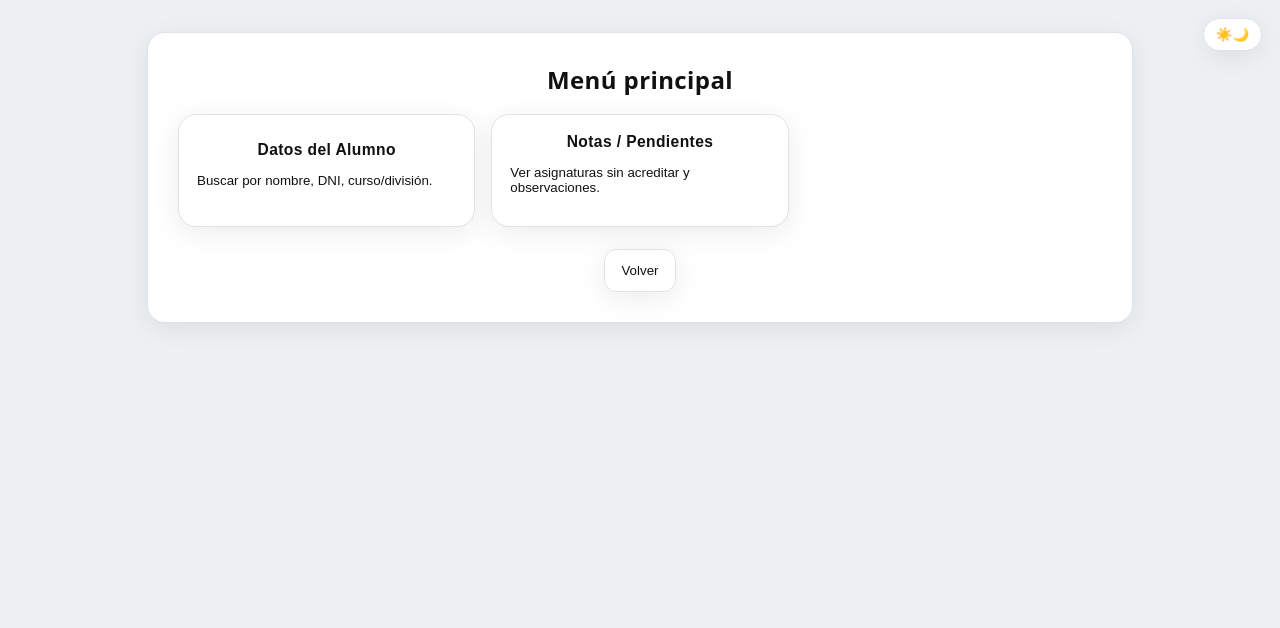
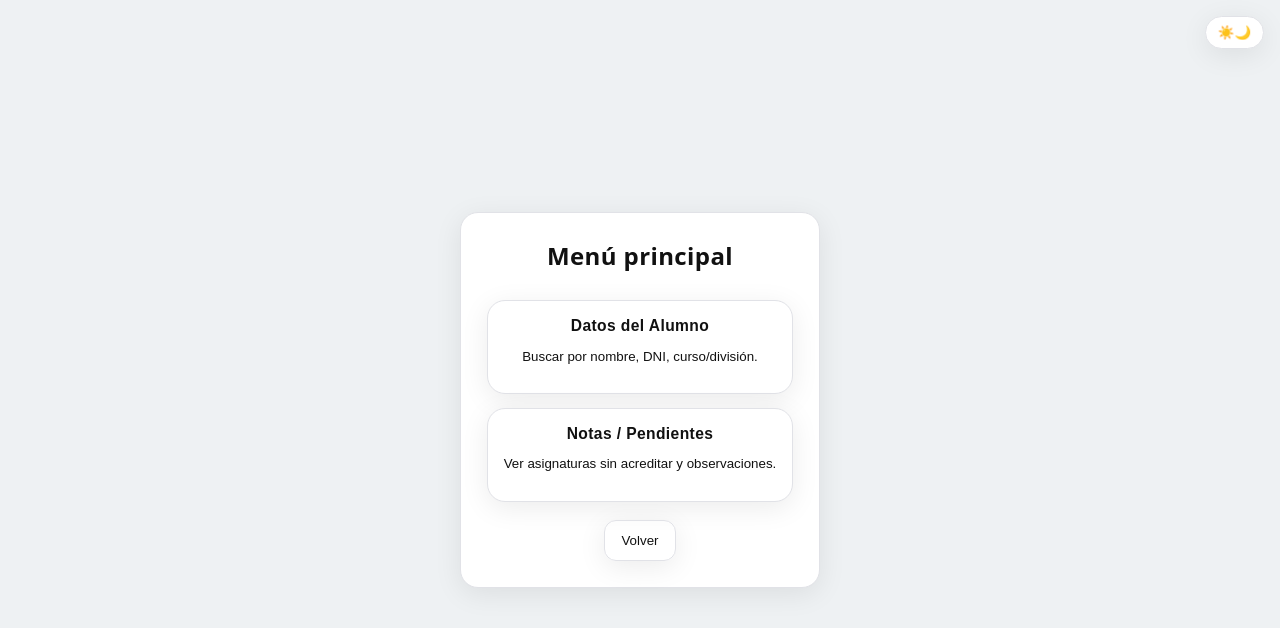
Before and after one commit to Palermukii/React-Preceptoria-2, a React (Vite) app: page / in a window 1280 px wide. Both pictures are taken after a click on the button "Entrar al menú". Shown: the top 628 px of the page. Built offline with nearby package versions, Linux system fonts and the light colour scheme.

Commit message:
Update styles.css

```diff
--- a/src/styles.css
+++ b/src/styles.css
@@ -11,7 +11,7 @@
 :root[data-theme="light"] {
   --bg:#eef1f3;
   --card:#ffffff;
-  --fg:#111; /* Texto negro en modo claro */
+  --fg:#111;
   --muted:#666;
   --primary:#3497ff;
   --primary-hover:#1f7ce4;
@@ -24,7 +24,7 @@
 :root[data-theme="dark"]  {
   --bg:#0c0f14;
   --card:#151922;
-  --fg:#ffffff; /* 🔹 Texto blanco en modo oscuro */
+  --fg:#ffffff;
   --muted:#b4b6c2;
   --primary:#5fa1ff;
   --primary-hover:#84b8ff;
@@ -41,12 +41,15 @@
 html, body, #root {
   height: 100%;
   background: var(--bg);
-  color: var(--fg); /* 🔹 Asegura color global */
+  color: var(--fg);
   transition: background var(--transition), color var(--transition);
+  display: flex;
+  justify-content: center;
+  align-items: center;
 }
 
 body {
-  margin:0;
+  margin: 0;
   font-family: system-ui, "Segoe UI", Roboto;
   color: var(--fg);
 }
@@ -55,9 +58,15 @@ body {
    LAYOUT
    =============================================== */
 .container {
-  max-width: 1050px;
+  width: 100%;
+  max-width: 880px; /* 🔹 Más compacto */
   margin: 0 auto;
-  padding: 32px;
+  padding: 24px;
+  display: flex;
+  flex-direction: column;
+  align-items: center;
+  justify-content: center;
+  gap: 24px;
 }
 
 /* ===============================================
@@ -67,10 +76,15 @@ body {
   background: var(--card);
   border: 1px solid var(--border);
   border-radius: var(--radius);
-  padding: 30px;
+  padding: 26px;
   box-shadow: var(--shadow);
-  color: var(--fg); /* 🔹 Asegura color dentro de tarjetas */
+  color: var(--fg);
+  width: 100%;
   transition: var(--transition);
+  display: flex;
+  flex-direction: column;
+  align-items: center;
+  text-align: center;
 }
 
 .screen:hover {
@@ -79,8 +93,8 @@ body {
 
 /* Headers */
 h1, h2, h3 {
-  margin: 0 0 14px;
-  color: var(--fg); /* 🔹 Texto usa variable */
+  margin: 0 0 12px;
+  color: var(--fg);
   text-align: center;
   font-weight: 600;
   letter-spacing: .4px;
@@ -90,22 +104,24 @@ h1, h2, h3 {
    BUTTONS
    =============================================== */
 .actions {
-  margin-top: 22px;
+  margin-top: 18px;
   display: flex;
-  gap: 12px;
+  gap: 10px;
   justify-content: center;
+  flex-wrap: wrap;
 }
 
 .btn {
   border: 1px solid var(--border);
   background: transparent;
-  color: var(--fg); /* 🔹 Texto adaptable */
-  padding: 13px 16px;
+  color: var(--fg);
+  padding: 12px 16px;
   border-radius: 12px;
   cursor: pointer;
   font-weight: 500;
   transition: var(--transition);
   box-shadow: var(--shadow);
+  text-align: center;
 }
 
 .btn:hover {
@@ -128,21 +144,24 @@ h1, h2, h3 {
    =============================================== */
 .grid {
   display: grid;
-  grid-template-columns: repeat(auto-fill, minmax(260px, 1fr));
-  gap: 16px;
-  margin-top: 18px;
+  grid-template-columns: repeat(auto-fill, minmax(240px, 1fr)); /* 🔹 Más equilibrado */
+  gap: 14px;
+  margin-top: 16px;
+  width: 100%;
+  justify-items: center;
 }
 
 .card {
-  text-align: left;
+  text-align: center;
   background: var(--card);
   border: 1px solid var(--border);
-  padding: 18px;
+  padding: 16px;
   border-radius: var(--radius);
   cursor: pointer;
-  color: var(--fg); /* 🔹 Texto adaptable */
+  color: var(--fg);
   box-shadow: var(--shadow);
   transition: var(--transition);
+  width: 100%;
 }
 
 .card:hover {
@@ -155,16 +174,17 @@ h1, h2, h3 {
    =============================================== */
 .theme-toggle-btn {
   position: fixed;
-  right: 18px;
-  top: 18px;
+  right: 16px;
+  top: 16px;
   border-radius: 999px;
   border:1px solid var(--border);
   background: var(--card);
-  color: var(--fg); /* 🔹 Texto visible según tema */
+  color: var(--fg);
   padding: 8px 12px;
   cursor: pointer;
   box-shadow: var(--shadow);
   transition: var(--transition);
+  z-index: 10;
 }
 
 .theme-toggle-btn:hover {
@@ -175,19 +195,22 @@ h1, h2, h3 {
    FILTERS / INPUTS
    =============================================== */
 .filters {
-  display: grid;
-  grid-template-columns: repeat(auto-fit, minmax(200px, 1fr));
-  gap: 12px;
-  margin: 18px 0;
+  display: flex;
+  flex-wrap: wrap;
+  gap: 10px;
+  justify-content: center;
+  width: 100%;
+  margin: 12px 0;
 }
 
 .filters input {
-  padding: 12px 14px;
+  padding: 10px 14px;
   border-radius: 12px;
   border: 1px solid var(--border);
   background: transparent;
-  color: var(--fg); /* 🔹 Texto visible */
+  color: var(--fg);
   transition: var(--transition);
+  text-align: center;
 }
 
 .filters input:focus {
@@ -205,34 +228,40 @@ h1, h2, h3 {
   margin: 0;
   display: flex;
   flex-direction: column;
+  align-items: center;
   gap: 10px;
+  width: 100%;
 }
 
 .result-item {
   border:1px solid var(--border);
   border-radius: var(--radius);
-  padding: 14px;
+  padding: 12px;
   background: var(--card);
-  color: var(--fg); /* 🔹 Texto adaptable */
+  color: var(--fg);
   cursor: pointer;
   transition: var(--transition);
+  width: 100%;
+  max-width: 640px; /* 🔹 Centra los resultados */
+  text-align: center;
 }
 
 .result-item:hover {
-  transform: translateX(4px);
+  transform: translateY(-2px);
   box-shadow: var(--glow);
 }
 
 .result-item .row {
   display: flex;
-  gap: 16px;
+  gap: 12px;
   flex-wrap: wrap;
   font-size: 14px;
+  justify-content: center;
 }
 
 .empty {
   color: var(--muted);
-  padding: 12px;
+  padding: 10px;
   border: 1px dashed var(--border);
   border-radius: var(--radius);
   text-align: center;
@@ -252,21 +281,22 @@ h1, h2, h3 {
 }
 
 .modal-content {
-  width: min(720px, 100%);
+  width: min(640px, 95%);
   background: var(--card);
-  color: var(--fg); /* 🔹 Texto adaptable */
+  color: var(--fg);
   border:1px solid var(--border);
   border-radius: var(--radius);
-  padding: 24px;
+  padding: 20px;
   box-shadow: var(--shadow);
   position: relative;
   animation: slideUp .28s ease;
+  text-align: center;
 }
 
 .modal-close {
   position: absolute;
-  right: 12px;
-  top: 12px;
+  right: 10px;
+  top: 10px;
   border: 0;
   background: transparent;
   font-size: 22px;
@@ -279,13 +309,15 @@ h1, h2, h3 {
   color: var(--fg);
 }
 
-/* list inside modal */
 .list {
   margin: 6px 0 0 18px;
   color: var(--muted);
+  text-align: left;
 }
 
-/* Animations */
+/* ===============================================
+   ANIMATIONS
+   =============================================== */
 @keyframes fadeIn {
   from { opacity: 0; }
   to { opacity: 1; }
```
